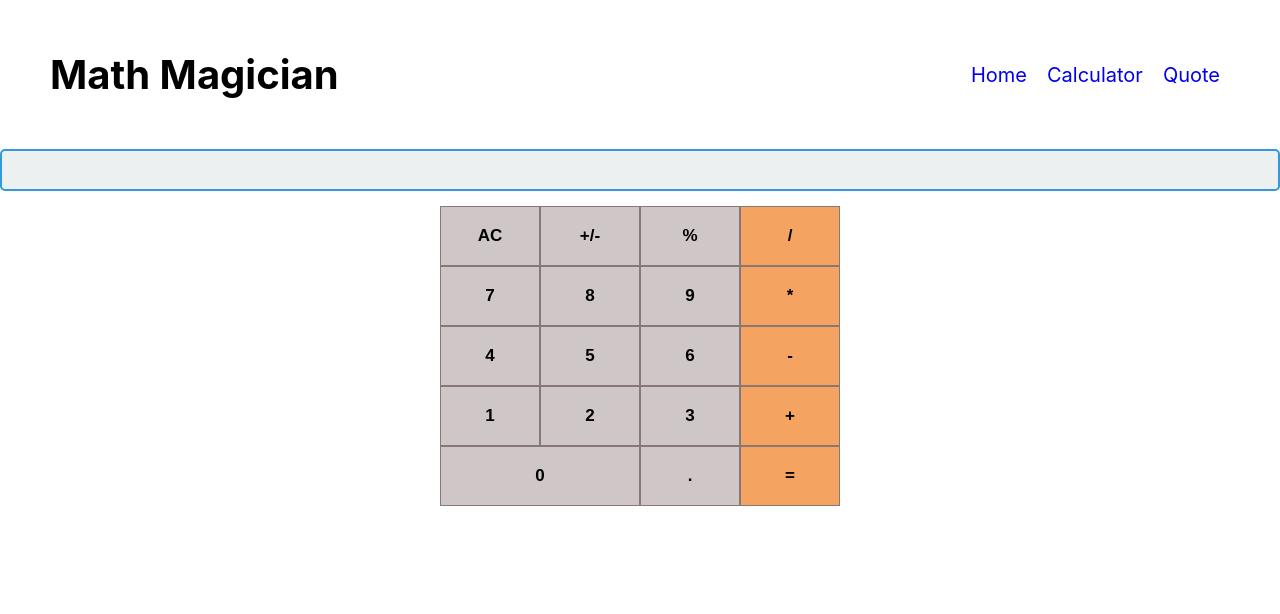
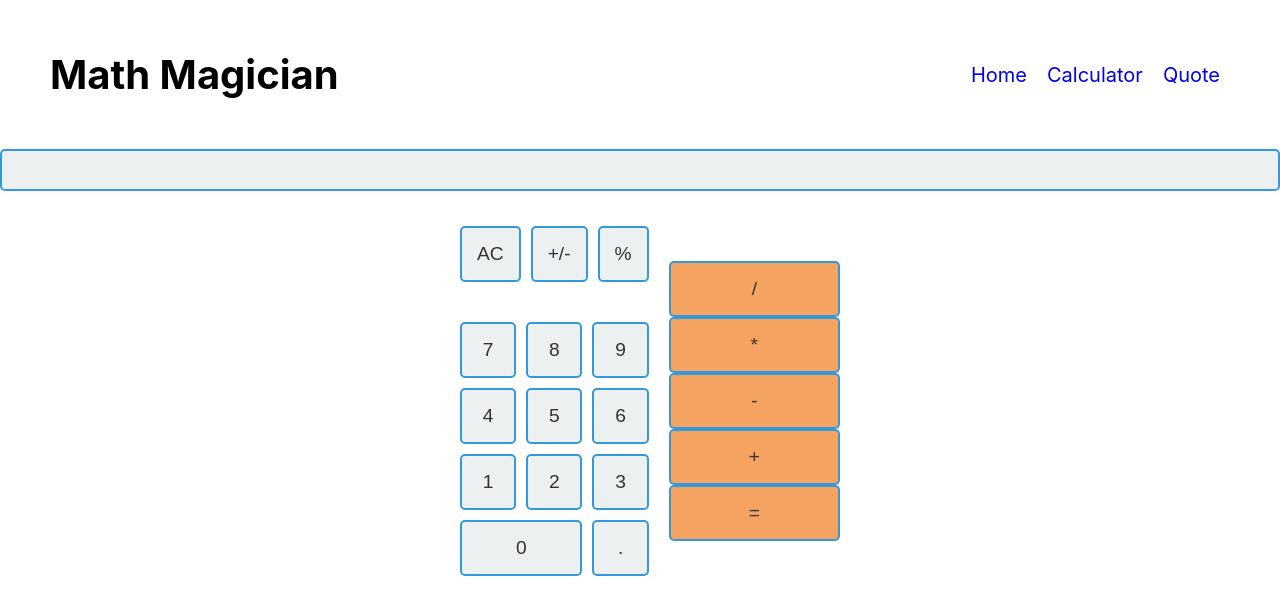
Before and after one commit to Hassan-Jamal/React_Calculatorapp, a React (Create React App) app: page /calculator in a window 1280 px wide. Shown: the top 614 px of the page. Built offline with nearby package versions, Linux system fonts and the light colour scheme.

Commit message:
changes occurs in index.css

```diff
--- a/src/App.css
+++ b/src/App.css
@@ -60,28 +60,45 @@
 }
 
 
+/* Add this styling to your CSS file or style block in your React component */
 
 .keypad {
   display: grid;
   grid-template-columns: repeat(3, 1fr);
-  width : 300px;
+  grid-gap: 10px;
+  max-width: 300px;
+  margin: auto;
+  padding: 20px;
 }
 
 .btn {
-  height: 60px;
-  width: 100px;
-  border: 1px rgb(136, 119, 119) solid ;
-  background-color: rgb(207, 199, 199);
-  font-size: 17px;
-  font-weight: bold;
+  width: 100%;
+  padding: 15px;
+  font-size: 1.2em;
+  border: 2px solid #3498db;
+  border-radius: 5px;
+  background-color: #ecf0f1;
+  color: #333;
   cursor: pointer;
-  padding: 0px;
+  transition: background-color 0.3s, color 0.3s;
+}
+
+.btn:hover {
+  background-color: #3498db;
+  color: #fff;
 }
 
 .btn-zero {
   grid-column: span 2;
-  width: 200px;
 }
+
+/* Optional: Add some styles to make it more visually appealing */
+
+.btn:active {
+  transform: scale(0.95); /* Add a slight scale effect on button press */
+}
+
+
 
 .obj{
   display: flex;
```
